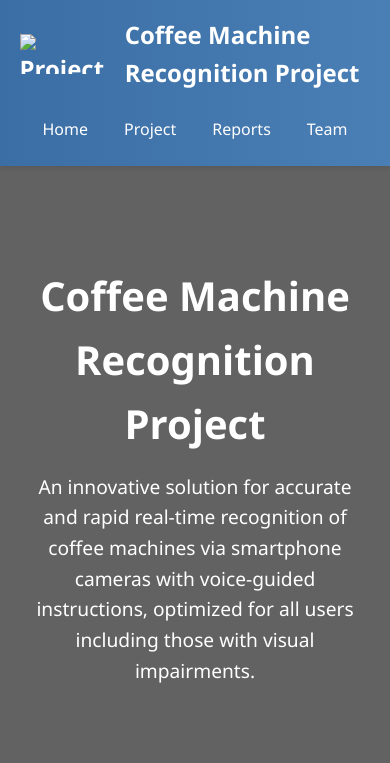
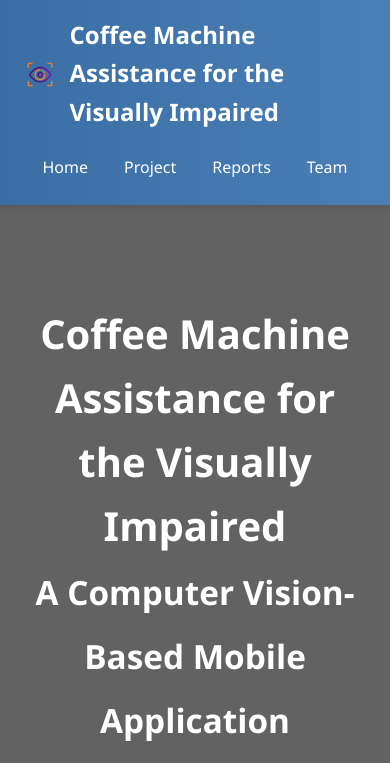
Before and after one commit to MuradHsynv/SeniorProject, a plain HTML site: page index.html in a window 390 px wide. Shown: the top 763 px of the page. Drawn offline with Linux system fonts and the light colour scheme.

Commit message:
Update index.html

```diff
--- a/index.html
+++ b/index.html
@@ -3,7 +3,7 @@
 <head>
     <meta charset="UTF-8">
     <meta name="viewport" content="width=device-width, initial-scale=1.0">
-    <title>Coffee Machine Recognition Project</title>
+    <title>Coffee Machine Assistance for the Visually Impaired</title>
     <style>
         :root {
             --primary-color: #3a6ea5;
@@ -290,7 +290,7 @@
         <div class="container">
             <nav>
                 <div class="logo">
-                    <img src="/api/placeholder/40/40" alt="Project Logo"> Coffee Machine Recognition Project
+                    <img src="eye-logo.png" alt="Eye Icon Logo" style="height: 40px; margin-right: 10px;"> Coffee Machine Assistance for the Visually Impaired
                 </div>
                 <ul>
                     <li><a href="#home">Home</a></li>
@@ -306,8 +306,8 @@
     <section class="hero" id="home">
         <div class="container">
             <div class="hero-content">
-                <h1>Coffee Machine Recognition Project</h1>
-                <p>An innovative solution for accurate and rapid real-time recognition of coffee machines via smartphone cameras with voice-guided instructions, optimized for all users including those with visual impairments.</p>
+                <h1>Coffee Machine Assistance for the Visually Impaired <br> <small>A Computer Vision-Based Mobile Application</small></h1>
+                <p>An innovative solution for accurate and rapid real-time recognition of coffee machines via smartphone cameras with voice-guided instructions, optimized for all users with visual impairments.</p>
             </div>
         </div>
     </section>
@@ -317,7 +317,7 @@
         <div class="container">
             <div class="project-info">
                 <h2>Project Overview</h2>
-                <p>Our project aims to develop a mobile application that can recognize coffee machines in real-time using a smartphone camera and provide voice instructions to guide users through the coffee-making process. The application is designed to be accessible for all users, including those with visual impairments.</p>
+                <p>Our project aims to develop a mobile application that can recognize coffee machines in real-time using a smartphone camera and provide voice instructions to guide users through the coffee-making process. The application is designed to be accessible for all users with visual impairments.</p>
 
                 <h3>Project Objectives</h3>
                 <ul>
@@ -425,7 +425,7 @@
         <div class="container">
             <div class="footer-content">
                 <div class="footer-logo">
-                    <img src="/api/placeholder/40/40" alt="Project Logo"> Coffee Machine Recognition Project
+                    <img src="eye-logo.png" alt="Eye Icon Logo" style="height: 40px; margin-right: 10px;"> Coffee Machine Assistance for the Visually Impaired
                 </div>
                 <div class="footer-links">
                     <a href="#home">Home</a>
@@ -433,7 +433,7 @@
                     <a href="#reports">Reports</a>
                     <a href="#team">Team</a>
                 </div>
-                <p>&copy; 2025 Coffee Machine Recognition Project. All rights reserved.</p>
+                <p>© 2025 Coffee Machine Assistance for the Visually Impaired. All rights reserved.</p>
             </div>
         </div>
     </footer>
```
